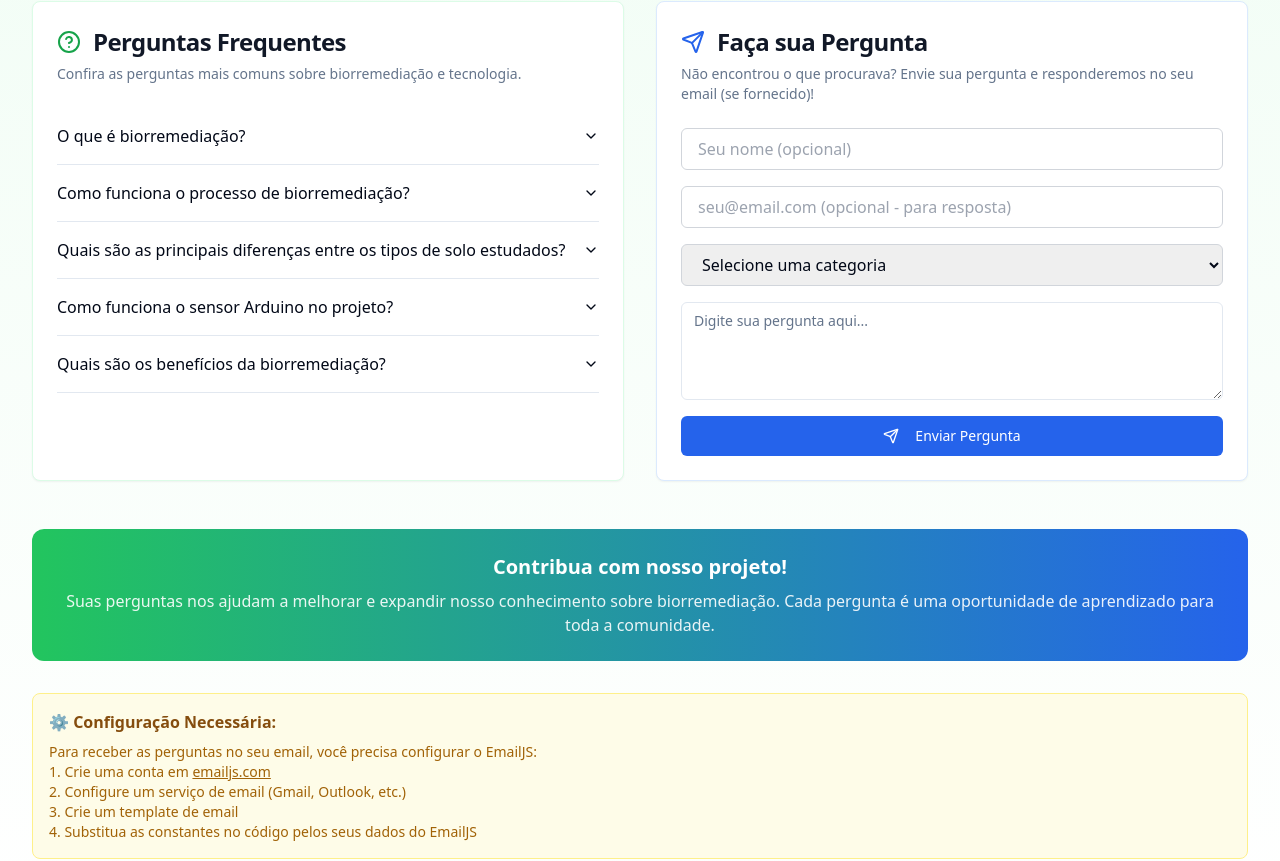
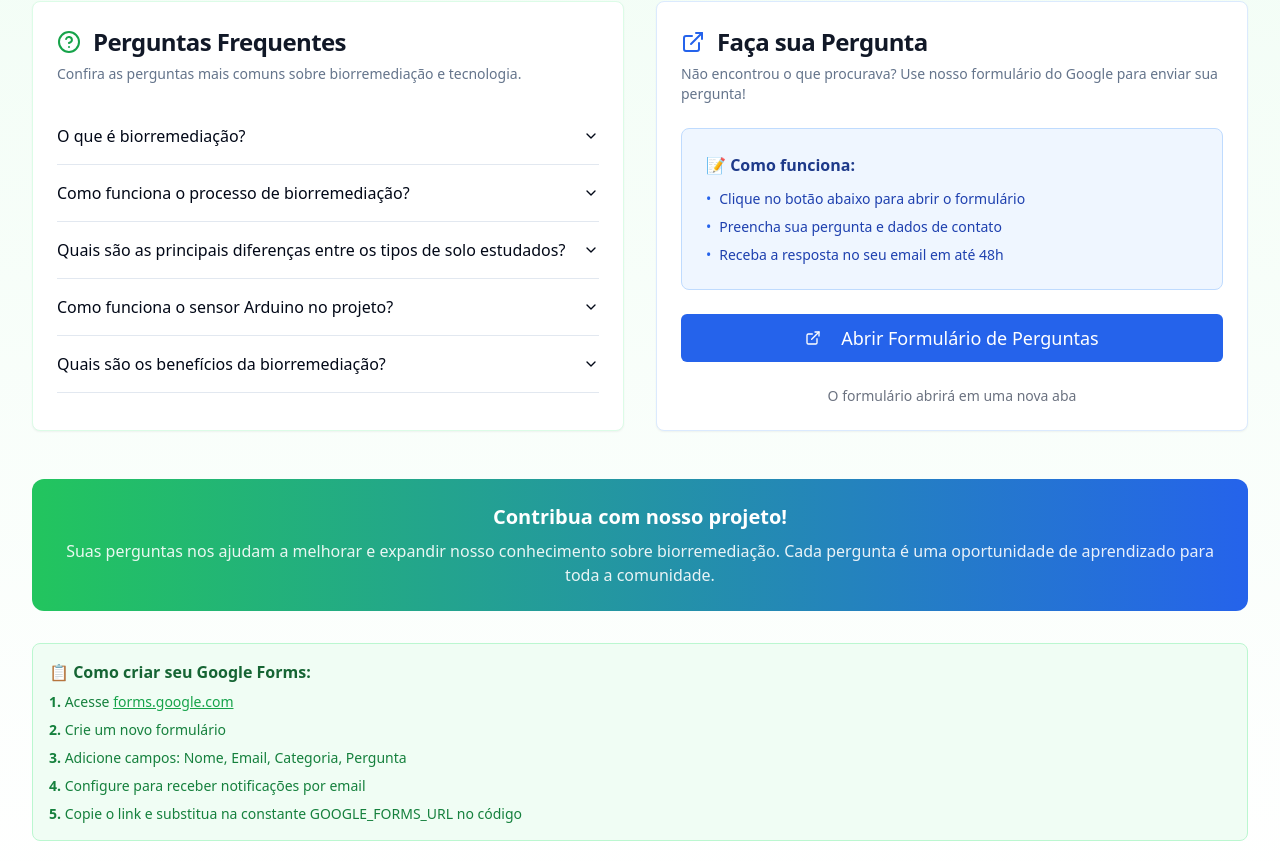
Before and after one commit to debzubreski/biorremediacao-e-tecnologia, a React (Vite) app: page / in a window 1280 px wide. Shown: the part 6328-7189 px from the top of the page. Built offline with nearby package versions, Linux system fonts and the light colour scheme.

Commit message:
Refactor: Replace EmailJS with Google Forms
Replaced the EmailJS integration in the "Perguntas e Respostas" section with a Google Forms integration for easier question submission.

```diff
--- a/src/components/sections/PerguntasRespostas.tsx
+++ b/src/components/sections/PerguntasRespostas.tsx
@@ -1,42 +1,13 @@
 
-import React, { useState } from 'react';
-import { MessageCircle, HelpCircle, Send } from 'lucide-react';
-import { useForm } from 'react-hook-form';
-import { zodResolver } from '@hookform/resolvers/zod';
-import * as z from 'zod';
-import emailjs from '@emailjs/browser';
+import React from 'react';
+import { MessageCircle, HelpCircle, ExternalLink } from 'lucide-react';
 import { Card, CardContent, CardDescription, CardHeader, CardTitle } from '../ui/card';
 import { Button } from '../ui/button';
-import { Textarea } from '../ui/textarea';
 import { Accordion, AccordionContent, AccordionItem, AccordionTrigger } from '../ui/accordion';
-import { useToast } from '@/hooks/use-toast';
-
-const perguntaSchema = z.object({
-  nome: z.string().optional(),
-  email: z.string().email('Email inválido').optional().or(z.literal('')),
-  categoria: z.string().min(1, 'Selecione uma categoria'),
-  pergunta: z.string().min(10, 'A pergunta deve ter pelo menos 10 caracteres'),
-});
-
-type PerguntaForm = z.infer<typeof perguntaSchema>;
 
 const PerguntasRespostas = () => {
-  const { toast } = useToast();
-  const [isLoading, setIsLoading] = useState(false);
-
-  // Configuração do EmailJS - SUBSTITUA PELOS SEUS DADOS
-  const EMAILJS_SERVICE_ID = 'YOUR_SERVICE_ID';
-  const EMAILJS_TEMPLATE_ID = 'YOUR_TEMPLATE_ID';
-  const EMAILJS_PUBLIC_KEY = 'YOUR_PUBLIC_KEY';
-
-  const {
-    register,
-    handleSubmit,
-    formState: { errors },
-    reset,
-  } = useForm<PerguntaForm>({
-    resolver: zodResolver(perguntaSchema),
-  });
+  // URL do Google Forms - SUBSTITUA pela URL do seu formulário
+  const GOOGLE_FORMS_URL = 'https://forms.gle/SEU_FORMULARIO_AQUI';
 
   const faqItems = [
     {
@@ -66,45 +37,8 @@ const PerguntasRespostas = () => {
     },
   ];
 
-  const onSubmit = async (data: PerguntaForm) => {
-    setIsLoading(true);
-
-    try {
-      // Preparar dados para o EmailJS
-      const templateParams = {
-        nome: data.nome || 'Não informado',
-        email: data.email || 'Não informado',
-        categoria: data.categoria,
-        pergunta: data.pergunta,
-        to_email: 'seuemail@exemplo.com', // SUBSTITUA pelo seu email
-      };
-
-      console.log('Enviando pergunta via EmailJS:', templateParams);
-
-      // Enviar email via EmailJS
-      await emailjs.send(
-        EMAILJS_SERVICE_ID,
-        EMAILJS_TEMPLATE_ID,
-        templateParams,
-        EMAILJS_PUBLIC_KEY
-      );
-
-      toast({
-        title: 'Pergunta enviada com sucesso!',
-        description: 'Obrigado por sua pergunta. Responderemos em breve!',
-      });
-
-      reset();
-    } catch (error) {
-      console.error('Erro ao enviar pergunta:', error);
-      toast({
-        title: 'Erro ao enviar pergunta',
-        description: 'Tente novamente mais tarde.',
-        variant: 'destructive',
-      });
-    } finally {
-      setIsLoading(false);
-    }
+  const handleOpenGoogleForms = () => {
+    window.open(GOOGLE_FORMS_URL, '_blank');
   };
 
   return (
@@ -149,85 +83,48 @@ const PerguntasRespostas = () => {
             </CardContent>
           </Card>
 
-          {/* Formulário de Perguntas */}
+          {/* Google Forms Section */}
           <Card className="border-blue-100">
             <CardHeader>
               <div className="flex items-center gap-3">
-                <Send className="w-6 h-6 text-blue-600" />
+                <ExternalLink className="w-6 h-6 text-blue-600" />
                 <CardTitle className="text-2xl text-gray-900">Faça sua Pergunta</CardTitle>
               </div>
               <CardDescription>
-                Não encontrou o que procurava? Envie sua pergunta e responderemos no seu email (se fornecido)!
+                Não encontrou o que procurava? Use nosso formulário do Google para enviar sua pergunta!
               </CardDescription>
             </CardHeader>
-            <CardContent>
-              <form onSubmit={handleSubmit(onSubmit)} className="space-y-4">
-                <div>
-                  <input
-                    {...register('nome')}
-                    placeholder="Seu nome (opcional)"
-                    className="w-full px-4 py-2 border border-gray-300 rounded-md focus:ring-2 focus:ring-blue-500 focus:border-blue-500"
-                  />
-                </div>
+            <CardContent className="space-y-6">
+              <div className="bg-blue-50 p-6 rounded-lg border border-blue-200">
+                <h3 className="font-semibold text-blue-900 mb-3">📝 Como funciona:</h3>
+                <ul className="space-y-2 text-blue-800 text-sm">
+                  <li className="flex items-start gap-2">
+                    <span className="text-blue-600">•</span>
+                    Clique no botão abaixo para abrir o formulário
+                  </li>
+                  <li className="flex items-start gap-2">
+                    <span className="text-blue-600">•</span>
+                    Preencha sua pergunta e dados de contato
+                  </li>
+                  <li className="flex items-start gap-2">
+                    <span className="text-blue-600">•</span>
+                    Receba a resposta no seu email em até 48h
+                  </li>
+                </ul>
+              </div>
 
-                <div>
-                  <input
-                    {...register('email')}
-                    type="email"
-                    placeholder="seu@email.com (opcional - para resposta)"
-                    className="w-full px-4 py-2 border border-gray-300 rounded-md focus:ring-2 focus:ring-blue-500 focus:border-blue-500"
-                  />
-                  {errors.email && (
-                    <p className="text-red-600 text-sm mt-1">{errors.email.message}</p>
-                  )}
-                </div>
+              <Button
+                onClick={handleOpenGoogleForms}
+                className="w-full bg-blue-600 hover:bg-blue-700 text-white h-12 text-lg"
+                size="lg"
+              >
+                <ExternalLink className="w-5 h-5 mr-3" />
+                Abrir Formulário de Perguntas
+              </Button>
 
-                <div>
-                  <select
-                    {...register('categoria')}
-                    className="w-full px-4 py-2 border border-gray-300 rounded-md focus:ring-2 focus:ring-blue-500 focus:border-blue-500"
-                  >
-                    <option value="">Selecione uma categoria</option>
-                    <option value="biorremediacão">Biorremediação</option>
-                    <option value="tipos-solo">Tipos de Solo</option>
-                    <option value="sensor-arduino">Sensor Arduino</option>
-                    <option value="outros">Outros</option>
-                  </select>
-                  {errors.categoria && (
-                    <p className="text-red-600 text-sm mt-1">{errors.categoria.message}</p>
-                  )}
-                </div>
-
-                <div>
-                  <Textarea
-                    {...register('pergunta')}
-                    placeholder="Digite sua pergunta aqui..."
-                    rows={4}
-                    className="focus:ring-2 focus:ring-blue-500 focus:border-blue-500"
-                  />
-                  {errors.pergunta && (
-                    <p className="text-red-600 text-sm mt-1">{errors.pergunta.message}</p>
-                  )}
-                </div>
-
-                <Button
-                  type="submit"
-                  disabled={isLoading}
-                  className="w-full bg-blue-600 hover:bg-blue-700 text-white"
-                >
-                  {isLoading ? (
-                    <>
-                      <div className="w-4 h-4 border-2 border-white border-t-transparent rounded-full animate-spin mr-2"></div>
-                      Enviando...
-                    </>
-                  ) : (
-                    <>
-                      <Send className="w-4 h-4 mr-2" />
-                      Enviar Pergunta
-                    </>
-                  )}
-                </Button>
-              </form>
+              <div className="text-center text-sm text-gray-500">
+                <p>O formulário abrirá em uma nova aba</p>
+              </div>
             </CardContent>
           </Card>
         </div>
@@ -242,20 +139,16 @@ const PerguntasRespostas = () => {
           </div>
         </div>
 
-        {/* Instruções de configuração do EmailJS */}
-        <div className="mt-8 p-4 bg-yellow-50 border border-yellow-200 rounded-lg">
-          <h4 className="font-semibold text-yellow-800 mb-2">⚙️ Configuração Necessária:</h4>
-          <p className="text-yellow-700 text-sm">
-            Para receber as perguntas no seu email, você precisa configurar o EmailJS:
-            <br />
-            1. Crie uma conta em <a href="https://emailjs.com" target="_blank" rel="noopener noreferrer" className="underline">emailjs.com</a>
-            <br />
-            2. Configure um serviço de email (Gmail, Outlook, etc.)
-            <br />
-            3. Crie um template de email
-            <br />
-            4. Substitua as constantes no código pelos seus dados do EmailJS
-          </p>
+        {/* Instruções de configuração do Google Forms */}
+        <div className="mt-8 p-4 bg-green-50 border border-green-200 rounded-lg">
+          <h4 className="font-semibold text-green-800 mb-2">📋 Como criar seu Google Forms:</h4>
+          <div className="text-green-700 text-sm space-y-2">
+            <p><strong>1.</strong> Acesse <a href="https://forms.google.com" target="_blank" rel="noopener noreferrer" className="underline text-green-600">forms.google.com</a></p>
+            <p><strong>2.</strong> Crie um novo formulário</p>
+            <p><strong>3.</strong> Adicione campos: Nome, Email, Categoria, Pergunta</p>
+            <p><strong>4.</strong> Configure para receber notificações por email</p>
+            <p><strong>5.</strong> Copie o link e substitua na constante GOOGLE_FORMS_URL no código</p>
+          </div>
         </div>
       </div>
     </section>
```
